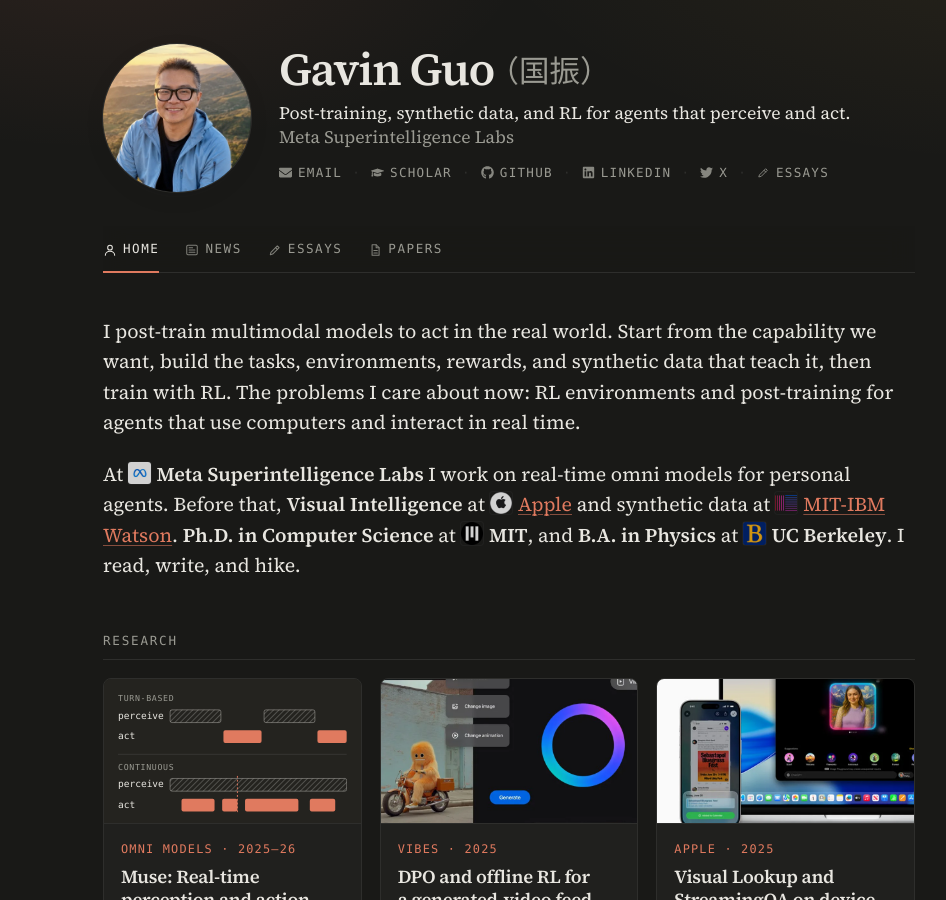
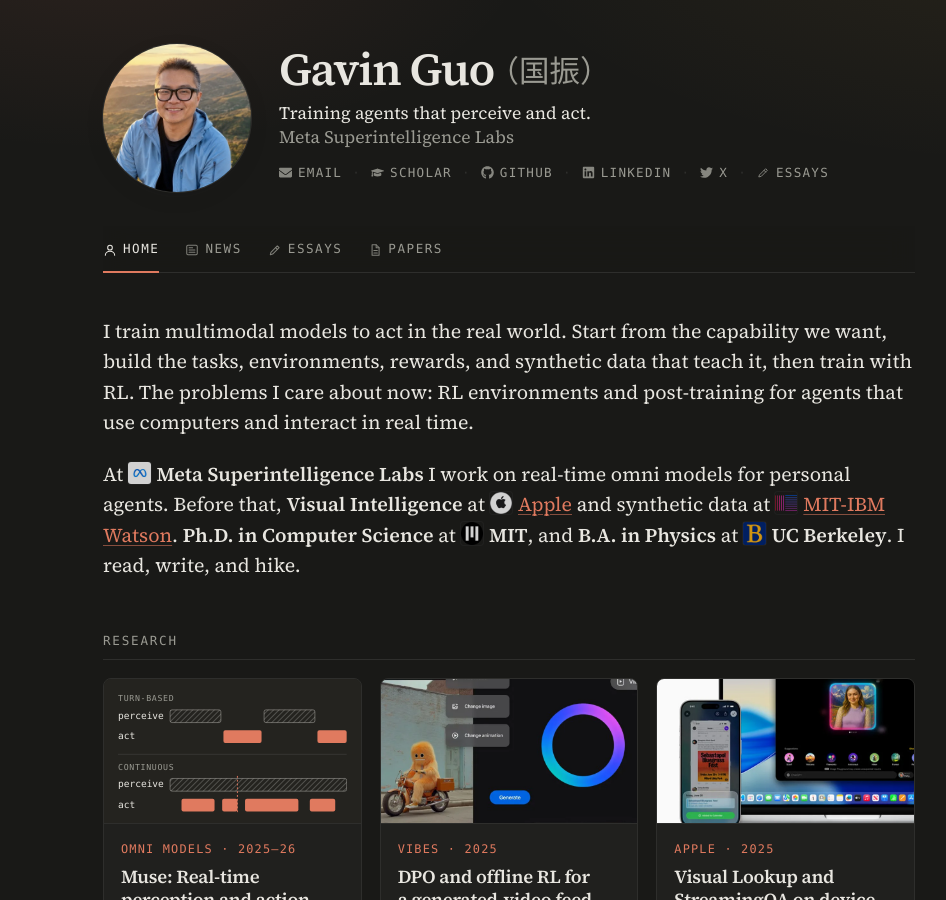
Before and after one commit to zguo0525/zguo0525.github.io, a Jekyll site: the page built from index.md, in a window 1280 px wide and 900 px high. Shown: the whole window, without its empty margins (131-1077 px from the left). Built offline with Jekyll 4.4.1, drawn with Linux system fonts in a browser that asks for light colours.

Commit message:
Shorter tagline; intro says train, not post-train
Co-Authored-By: Claude Fable 5.1 <noreply@anthropic.com>
Claude-Session: https://claude.ai/code/session_01HnC98uYSSXDKz9D1f4jfEu

```diff
--- a/_config.yml
+++ b/_config.yml
@@ -1,6 +1,6 @@
 theme: jekyll-theme-minimal
 title: Gavin Guo (国振)
-description: Post-training, synthetic data, and RL for agents that perceive and act, at Meta Superintelligence Labs. Previously Apple Visual Intelligence, MIT-IBM Watson, and MIT.
+description: Training agents that perceive and act. Post-training, synthetic data, and RL at Meta Superintelligence Labs; previously Apple Visual Intelligence, MIT-IBM Watson, and MIT.
 url: "https://zguo0525.github.io"
 logo: profile.jpeg
 
--- a/_layouts/default.html
+++ b/_layouts/default.html
@@ -49,7 +49,7 @@
           <div class="title-row">
             <h1 class="site-title"><a href="{{ '/' | absolute_url }}">Gavin Guo</a><span class="site-cjk">（国振）</span></h1>
           </div>
-          <p class="site-tagline"><span class="tagline-thesis">Post-training, synthetic data, and RL for agents that perceive and act.</span> <span class="tagline-org">Meta Superintelligence Labs</span></p>
+          <p class="site-tagline"><span class="tagline-thesis">Training agents that perceive and act.</span> <span class="tagline-org">Meta Superintelligence Labs</span></p>
         </div>
         <ul class="links" aria-label="Contact and profiles">
           <li><a href="mailto:{{ site.author.email }}">{% include icon-envelope.svg %}Email</a></li>
--- a/index.md
+++ b/index.md
@@ -1,10 +1,10 @@
 ---
 layout: default
-title: Post-training, synthetic data, and RL for agents
+title: Training agents that perceive and act
 nav_title: About
 ---
 
-I post-train multimodal models to act in the real world. Start from the capability we want, build the tasks, environments, rewards, and synthetic data that teach it, then train with RL. The problems I care about now: RL environments and post-training for agents that use computers and interact in real time.
+I train multimodal models to act in the real world. Start from the capability we want, build the tasks, environments, rewards, and synthetic data that teach it, then train with RL. The problems I care about now: RL environments and post-training for agents that use computers and interact in real time.
 
 At <img class="logo-inline" src="{{ '/assets/logos/meta.com.png' | relative_url }}" alt="" width="16" height="16">**Meta Superintelligence Labs** I work on real-time omni models for personal agents. Before that, **Visual Intelligence** at <img class="logo-inline" src="{{ '/assets/logos/apple.com.png' | relative_url }}" alt="" width="16" height="16">[Apple](https://www.apple.com/newsroom/2025/06/apple-intelligence-gets-even-more-powerful-with-new-capabilities-across-apple-devices/) and synthetic data at <img class="logo-inline" src="{{ '/assets/logos/mitibmwatsonailab.mit.edu.png' | relative_url }}" alt="" width="16" height="16">[MIT-IBM Watson](https://mitibmwatsonailab.mit.edu/). **Ph.D. in Computer Science** at <img class="logo-inline" src="{{ '/assets/logos/mit.edu.png' | relative_url }}" alt="" width="16" height="16">**MIT**, and **B.A. in Physics** at <img class="logo-inline" src="{{ '/assets/logos/berkeley.edu.png' | relative_url }}" alt="" width="16" height="16">**UC Berkeley**. I read, write, and hike.
 
```
